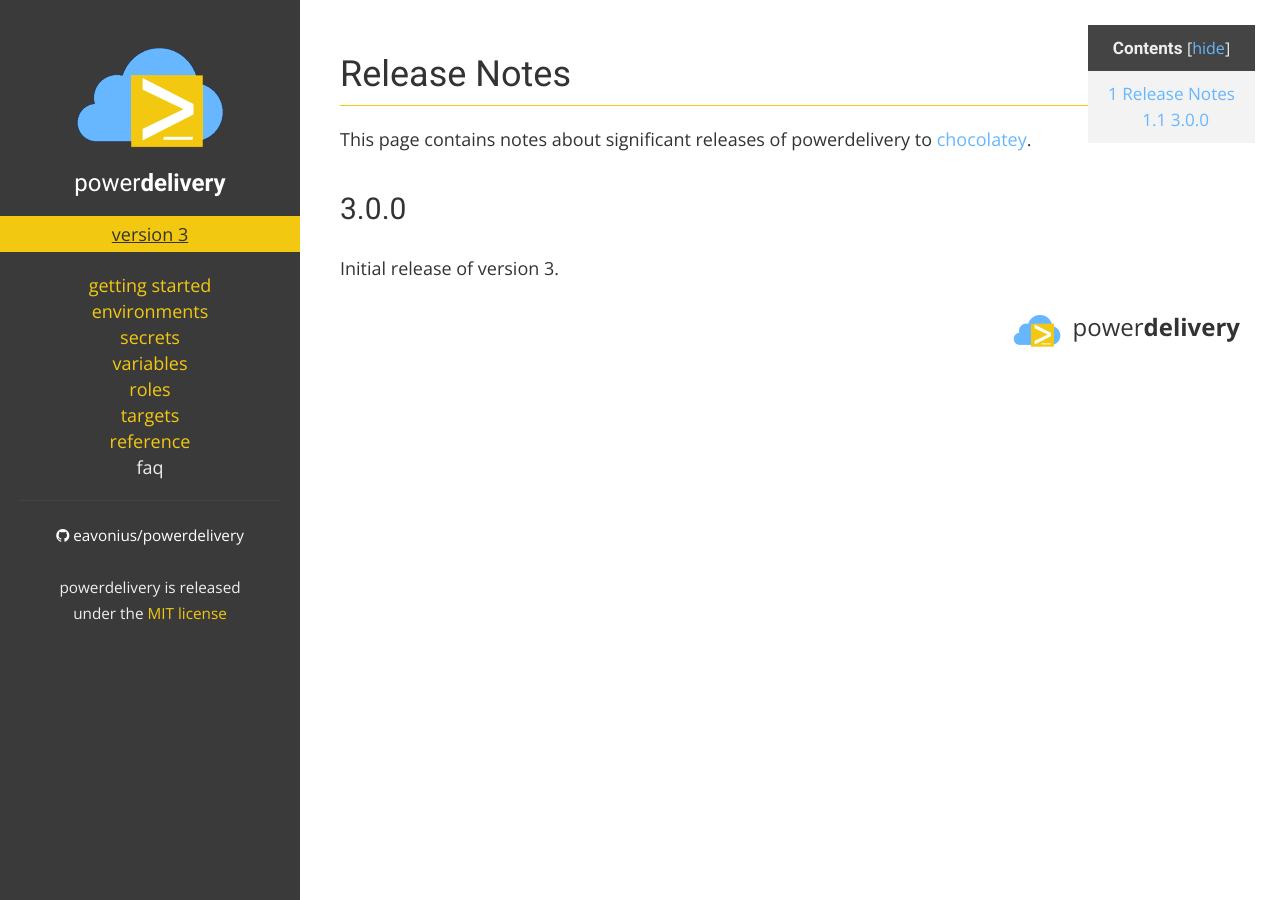
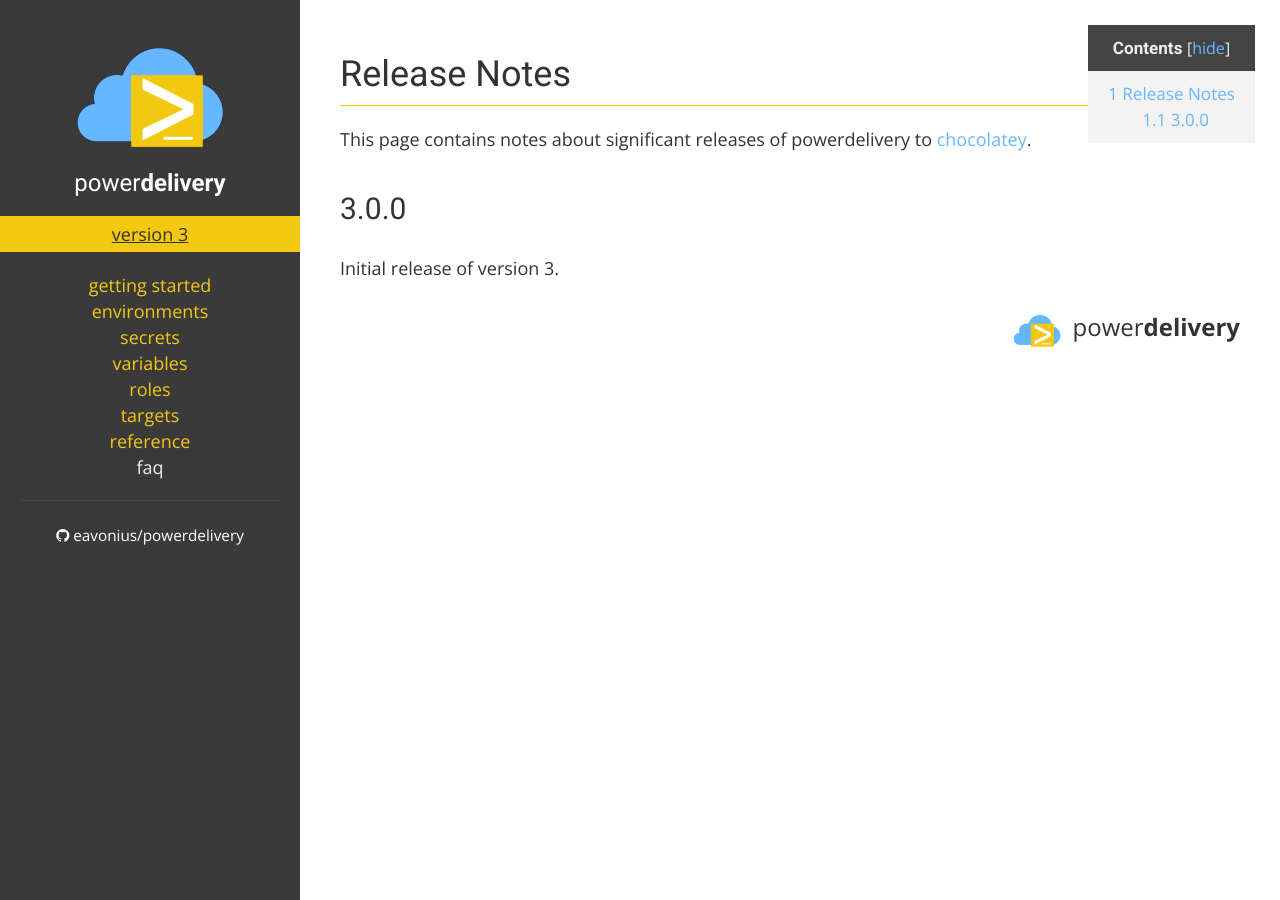
Before and after one commit to eavonius/powerdelivery, a Jekyll site: the page built from releasenotes.markdown, in a window 1280 px wide. Built offline with Jekyll 4.4.1, drawn with Linux system fonts in a browser that asks for light colours; nearby versions of some CDN libraries.

Commit message:
Updated layout

```diff
--- a/_layouts/page.html
+++ b/_layouts/page.html
@@ -48,7 +48,6 @@
             <i class="fa fa-github"></i>
             eavonius/powerdelivery
           </a>
-          <div class="small"><br />powerdelivery is released<br/>under the <a href="http://www.opensource.org/licenses/MIT">MIT license</a></div>
         </div>
       </div>
       <div id="main">
```
